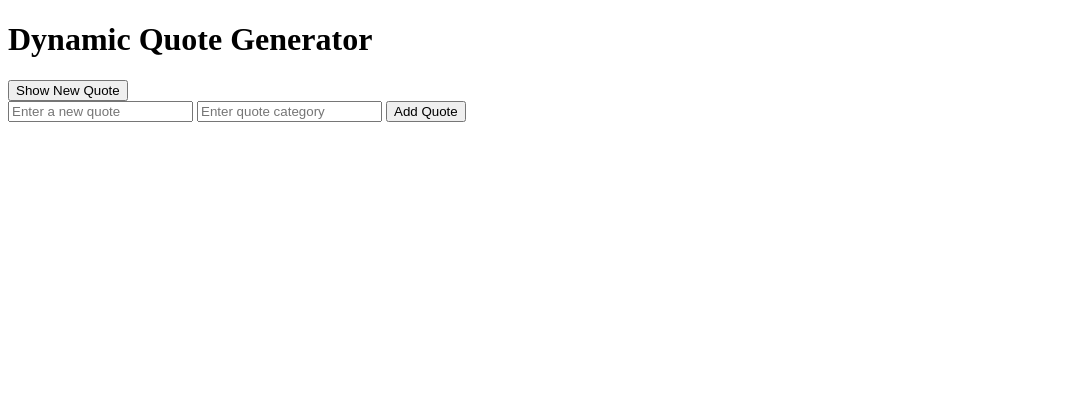
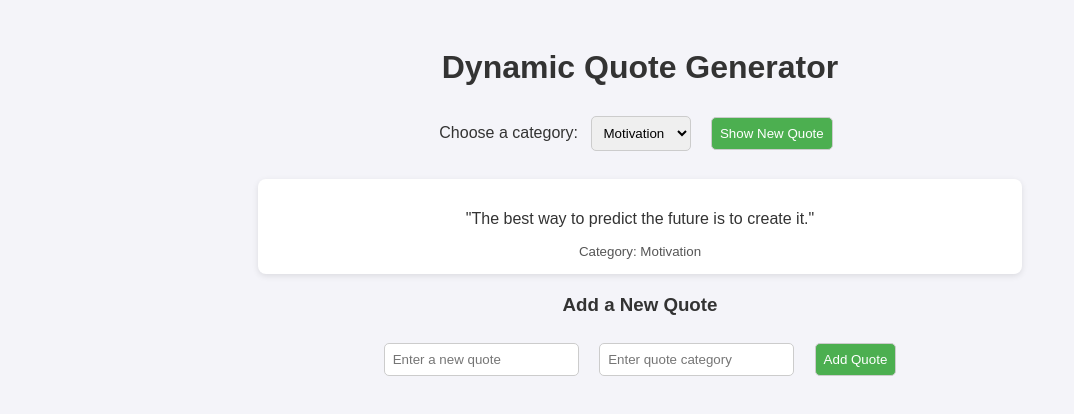
Before and after one commit to Naledi84/alx_fe_javascript, a plain HTML site: page dom-manipulation/index.html in a window 1280 px wide. Shown: the whole page, without its empty margins (0-1074 px from the left). Drawn offline with Linux system fonts and the light colour scheme.

Commit message:
Add DOM manipulation project: Dynamic Quote Generator

```diff
--- a/dom-manipulation/index.html
+++ b/dom-manipulation/index.html
@@ -1,23 +1,61 @@
 <!DOCTYPE html>
 <html lang="en">
 <head>
-    <meta charset="UTF-8" />
-    <meta name="viewport" content="width=device-width, initial-scale=1.0" />
+  <meta charset="UTF-8">
+  <meta name="viewport" content="width=device-width, initial-scale=1.0">
   <title>Dynamic Quote Generator</title>
+  <style>
+    body {
+      font-family: Arial, sans-serif;
+      background: #f4f4f9;
+      color: #333;
+      text-align: center;
+      padding: 20px;
+    }
+
+    #quoteDisplay {
+      margin: 20px auto;
+      padding: 15px;
+      border-radius: 8px;
+      background: #fff;
+      width: 60%;
+      box-shadow: 0 2px 6px rgba(0, 0, 0, 0.1);
+    }
+
+    select, input, button {
+      margin: 8px;
+      padding: 8px;
+      border-radius: 5px;
+      border: 1px solid #ccc;
+    }
+
+    button {
+      background-color: #4CAF50;
+      color: white;
+      cursor: pointer;
+    }
+
+    button:hover {
+      background-color: #45a049;
+    }
+  </style>
 </head>
 <body>
   <h1>Dynamic Quote Generator</h1>
-    <div id="quoteDisplay"></div>
-    <button id="newQuote">Show New Quote</button>
 
   <div>
+    <label for="categorySelect">Choose a category:</label>
+    <select id="categorySelect"></select>
+    <button id="newQuote">Show New Quote</button>
+  </div>
+
+  <div id="quoteDisplay"></div>
+
+  <h3>Add a New Quote</h3>
+  <div>
     <input id="newQuoteText" type="text" placeholder="Enter a new quote" />
-      <input
-        id="newQuoteCategory"
-        type="text"
-        placeholder="Enter quote category"
-      />
-      <button onclick="addQuote()">Add Quote</button>
+    <input id="newQuoteCategory" type="text" placeholder="Enter quote category" />
+    <button id="addQuote">Add Quote</button>
   </div>
 
   <script src="script.js"></script>
--- a/dom-manipulation/script.js
+++ b/dom-manipulation/script.js
@@ -1,31 +1,90 @@
-const quotes = [
-  { text: "Believe you can and you're halfway there.", category: "Motivation" },
+// Initial quotes array
+let quotes = [
   {
-    text: "Life is what happens when you're busy making other plans.",
-    category: "Life",
+    text: "The best way to predict the future is to create it.",
+    category: "Motivation",
   },
+  {
+    text: "In the middle of difficulty lies opportunity.",
+    category: "Inspiration",
+  },
+  { text: "Stay hungry, stay foolish.", category: "Life" },
+  { text: "Success is not final; failure is not fatal.", category: "Success" },
 ];
 
-function displayRandomQuote() {
-  const randomIndex = Math.floor(Math.random() * quotes.length);
-  const quote = quotes[randomIndex];
-  document.getElementById(
-    "quoteDisplay"
-  ).innerHTML = `"${quote.text}" - ${quote.category}`;
+// DOM references
+const quoteDisplay = document.getElementById("quoteDisplay");
+const newQuoteBtn = document.getElementById("newQuote");
+const addQuoteBtn = document.getElementById("addQuote");
+const categorySelect = document.getElementById("categorySelect");
+
+// Initialize the category dropdown
+function populateCategories() {
+  const uniqueCategories = [...new Set(quotes.map((q) => q.category))];
+  categorySelect.innerHTML = ""; // clear previous options
+
+  uniqueCategories.forEach((cat) => {
+    const option = document.createElement("option");
+    option.value = cat;
+    option.textContent = cat;
+    categorySelect.appendChild(option);
+  });
 }
 
-document
-  .getElementById("newQuote")
-  .addEventListener("click", displayRandomQuote);
+// Show a random quote from selected category
+function showRandomQuote() {
+  const selectedCategory = categorySelect.value;
+  const filteredQuotes = quotes.filter((q) => q.category === selectedCategory);
 
+  if (filteredQuotes.length === 0) {
+    quoteDisplay.textContent = "No quotes available in this category.";
+    return;
+  }
+
+  const randomIndex = Math.floor(Math.random() * filteredQuotes.length);
+  const quote = filteredQuotes[randomIndex];
+
+  // Clear and dynamically create quote display
+  quoteDisplay.innerHTML = "";
+  const quoteText = document.createElement("p");
+  quoteText.textContent = `"${quote.text}"`;
+  const quoteCat = document.createElement("small");
+  quoteCat.textContent = `Category: ${quote.category}`;
+  quoteCat.style.display = "block";
+  quoteCat.style.marginTop = "10px";
+  quoteCat.style.color = "#555";
+
+  quoteDisplay.appendChild(quoteText);
+  quoteDisplay.appendChild(quoteCat);
+}
+
+// Add a new quote dynamically
 function addQuote() {
-  const text = document.getElementById("newQuoteText").value;
-  const category = document.getElementById("newQuoteCategory").value;
-  if (text && category) {
-    quotes.push({ text, category });
-    displayRandomQuote();
-    alert("Quote added!");
-    document.getElementById("newQuoteText").value = "";
-    document.getElementById("newQuoteCategory").value = "";
+  const newText = document.getElementById("newQuoteText").value.trim();
+  const newCategory = document.getElementById("newQuoteCategory").value.trim();
+
+  if (newText === "" || newCategory === "") {
+    alert("Please enter both quote text and category.");
+    return;
   }
+
+  // Add new quote object
+  quotes.push({ text: newText, category: newCategory });
+
+  // Update dropdown dynamically
+  populateCategories();
+
+  // Clear input fields
+  document.getElementById("newQuoteText").value = "";
+  document.getElementById("newQuoteCategory").value = "";
+
+  alert("Quote added successfully!");
 }
+
+// Event listeners
+newQuoteBtn.addEventListener("click", showRandomQuote);
+addQuoteBtn.addEventListener("click", addQuote);
+
+// Initialize app
+populateCategories();
+showRandomQuote();
```
Lines whose indentation alone changed are shown as unchanged.
